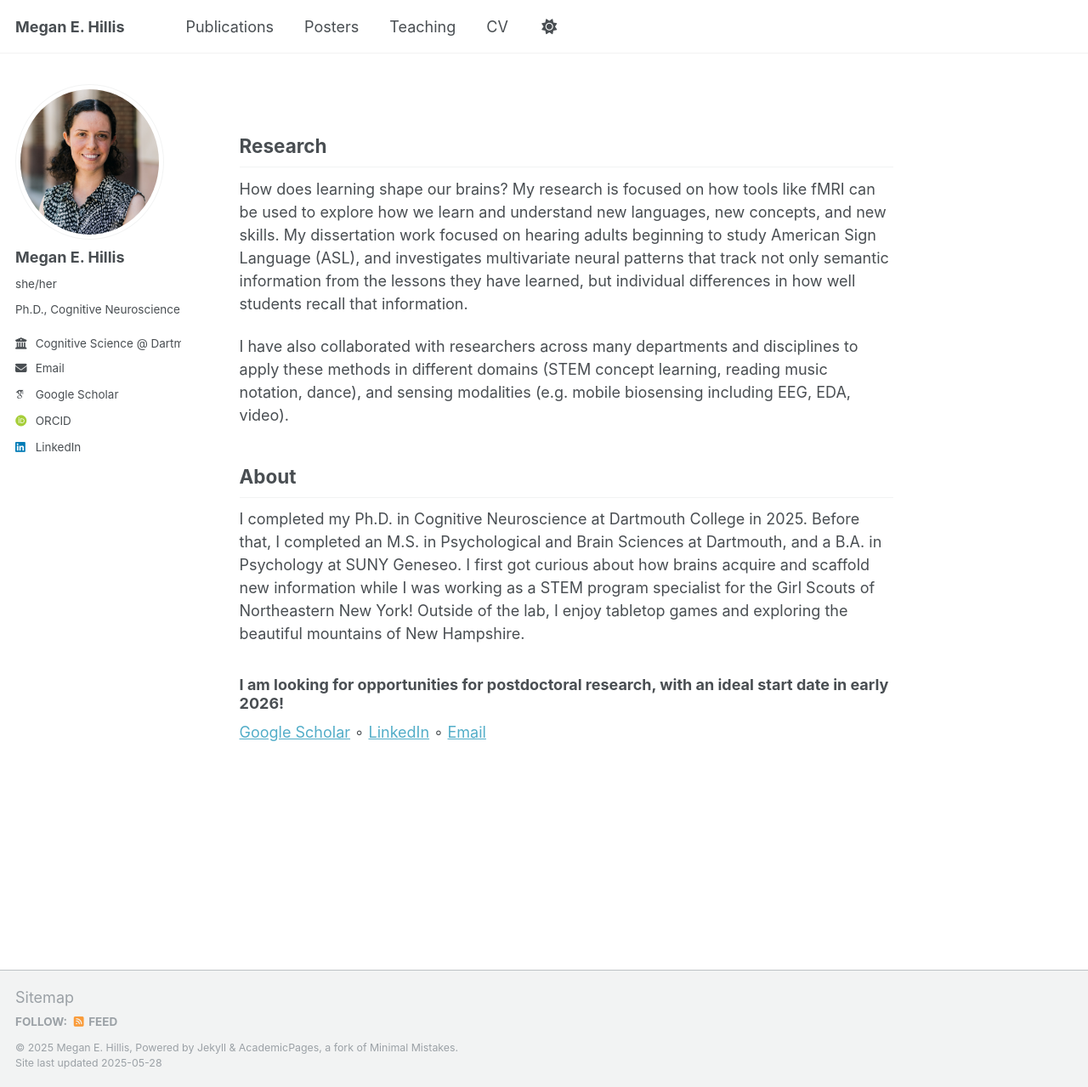
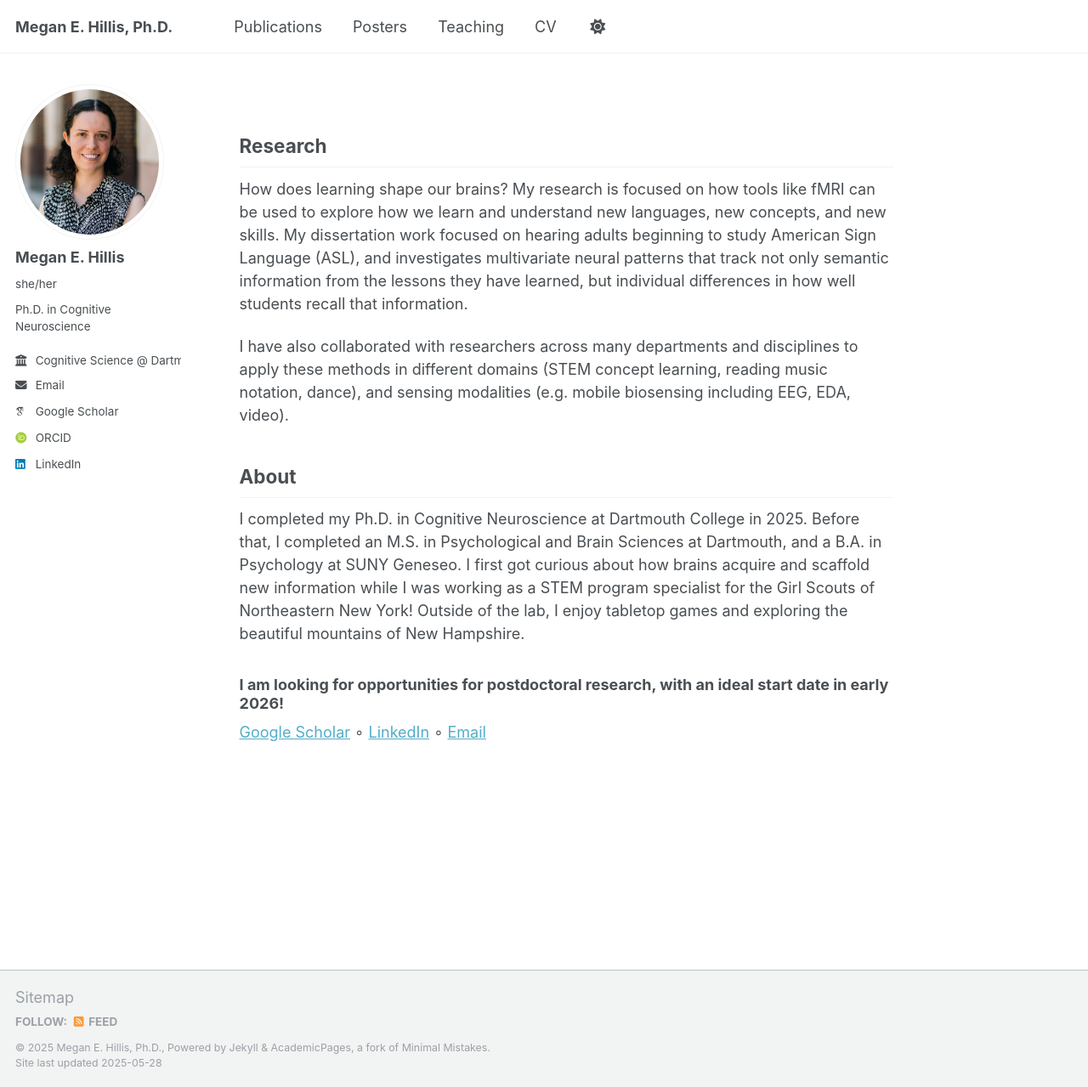
Before and after one commit to megan-hillis/megan-hillis.github.io, a Jekyll site: the page built from _pages/about.md, in a window 1280 px wide and 1279 px high. Shown: the whole window at 85% size. Built offline with Jekyll 4.4.1, drawn with Linux system fonts in a browser that asks for light colours; some web fonts are replaced.

```diff
--- a/_config.yml
+++ b/_config.yml
@@ -9,7 +9,7 @@
 # Basic Site Settings
 locale                   : "en-US"
 site_theme               : "default"
-title                    : "Megan E. Hillis"
+title                    : "Megan E. Hillis, Ph.D."
 title_separator          : "-"
 name                     : #
 description              : &description "Postdoctoral Researcher in Cognitive Neuroscience"
@@ -25,7 +25,7 @@ author:
   avatar           : "slack_pfp_f_small.png"
   name             : "Megan E. Hillis"
   pronouns         : "she/her"
-  bio              : "Ph.D., Cognitive Neuroscience"
+  bio              : "Ph.D. in Cognitive Neuroscience"
   location         : #
   employer         : "Cognitive Science @ Dartmouth"
   uri              : # URL
```
